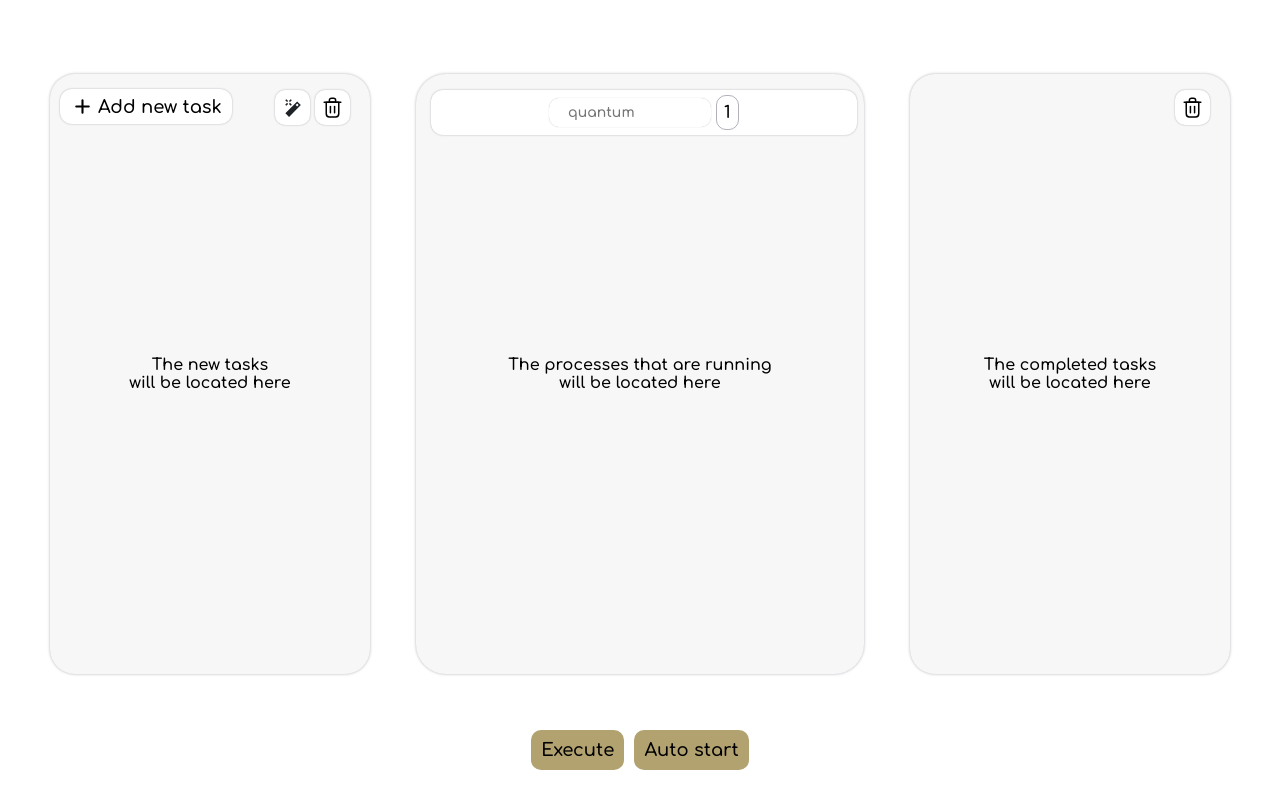
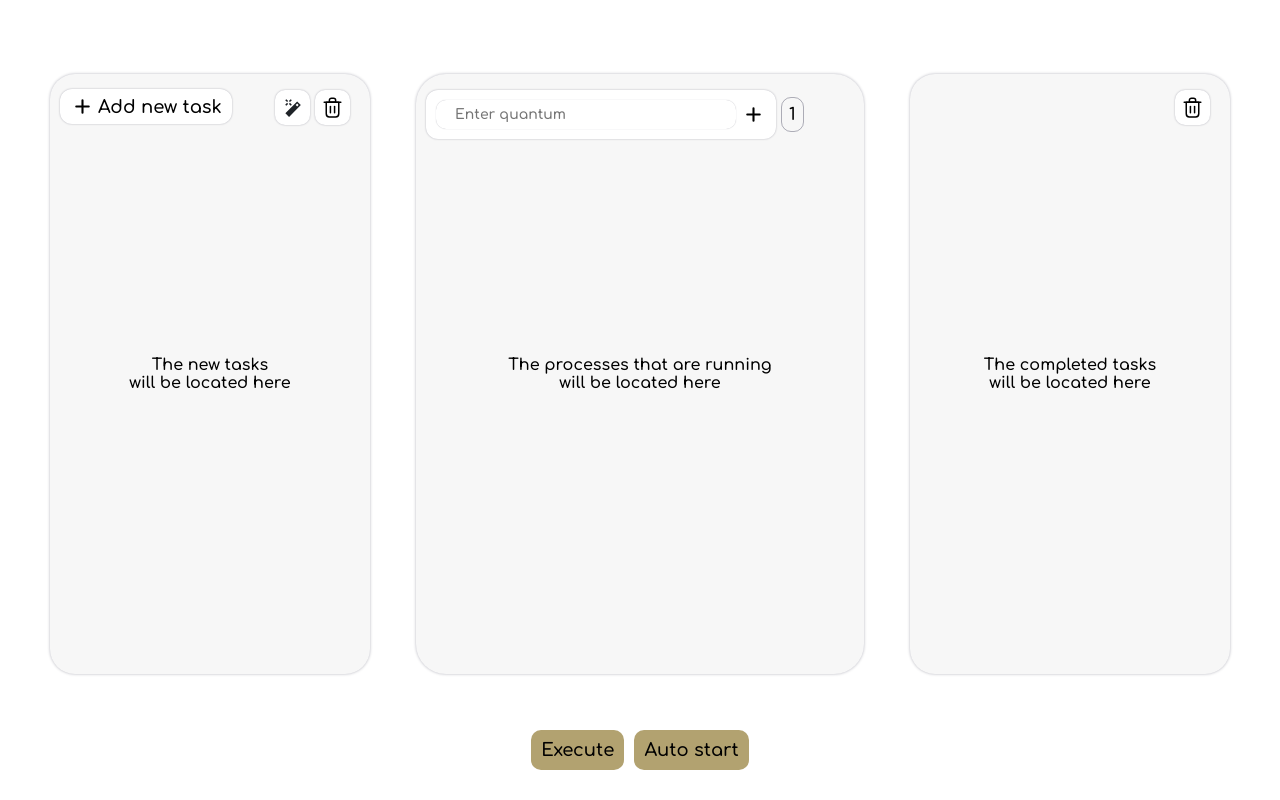
Before and after one commit to HuggySoul/os-task-manager-emulator, a React (Create React App) app: page / in a window 1280 px wide. Both pictures are taken after a click on the button "Set quantum". Built offline with nearby package versions, Linux system fonts and the light colour scheme.

Commit message:
feat: new remake

```diff
--- a/src/components/processList/processList.jsx
+++ b/src/components/processList/processList.jsx
@@ -3,12 +3,12 @@ import { ProgressBar } from "../progressBar/progressBar";
 import TasksStore from "../../store/taskStorage";
 import { useEffect, useState } from "react";
 import { observer } from "mobx-react-lite";
-import addIcon from "./assets/addIcon.svg";
+// import addIcon from "./assets/addIcon.svg";
 import { QuantumInput } from "../quantumInput/quantumInput";
 
 export const ProcessList = observer(() => {
 	const [isListEmpty, setIsListEmpty] = useState(true);
-	const [isAddingQuantum, setIsAddingQuantum] = useState(false);
+	// const [isAddingQuantum, setIsAddingQuantum] = useState(false);
 
 	useEffect(() => {
 		checkEmpty();
@@ -23,7 +23,7 @@ export const ProcessList = observer(() => {
 		<div className={st.processor}>
 			<div className={isListEmpty ? st.empty_List : st.list}>
 				<div className={st.topBtns}>
-					{!isAddingQuantum && (
+					{/* {!isAddingQuantum && (
 						<button
 							onClick={() => setIsAddingQuantum(!isAddingQuantum)}
 							className={st.addQuantumBtn}
@@ -31,9 +31,9 @@ export const ProcessList = observer(() => {
 							<img className={st.addIcon} src={addIcon} alt="Add quantum" />
 							<p>Set quantum</p>
 						</button>
-					)}
-					{isAddingQuantum && <QuantumInput setIsAddingQuantum={setIsAddingQuantum} />}
+					)} */}
 				</div>
+				<QuantumInput />
 				{isListEmpty ? (
 					<>
 						<p className={st.empty_txt}>The processes that are running</p>
--- a/src/components/processList/processList.module.css
+++ b/src/components/processList/processList.module.css
@@ -1,3 +1,8 @@
+.processor {
+	position: relative;
+	display: flex;
+	flex-direction: column;
+}
 .list {
 	display: flex;
 	flex-direction: column;
@@ -40,13 +45,7 @@
 	font-size: 20px;
 }
 
-.processor {
-	position: relative;
-	display: flex;
-	flex-direction: column;
-}
 .topBtns {
-	position: absolute;
 	display: flex;
 	width: 95%;
 	justify-content: flex-start;
@@ -55,7 +54,7 @@
 	left: 15px;
 }
 
-.addQuantumBtn {
+/* .addQuantumBtn {
 	display: flex;
 	gap: 3px;
 	color: var(--text-col);
@@ -68,11 +67,11 @@
 }
 .addQuantumBtn:hover {
 	scale: 1.03;
-}
+} */
 
-.addIcon {
+/* .addIcon {
 	width: 25px;
-}
+} */
 
 @media (max-width: 1330px) {
 	.empty_txt {
--- a/src/components/quantumInput/quantumInput.jsx
+++ b/src/components/quantumInput/quantumInput.jsx
@@ -1,12 +1,15 @@
 import st from "./quantumInput.module.css";
 import inputIcon from "./assets/inputIcon.svg";
+import addIcon from "./assets/addIcon.svg";
 import { useState, useEffect, useRef } from "react";
 import TasksStorage from "../../store/taskStorage";
 import { observer } from "mobx-react-lite";
 
-export const QuantumInput = observer(({ setIsAddingQuantum }) => {
+export const QuantumInput = observer(() => {
 	const [quantum, setQuantum] = useState(1);
 	const [attention, setAttention] = useState(false);
+	const [isAddingQuantum, setIsAddingQuantum] = useState(false);
+
 	const inputRef = useRef(null);
 
 	useEffect(() => {
@@ -49,15 +52,25 @@ export const QuantumInput = observer(({ setIsAddingQuantum }) => {
 
 	return (
 		<div className={st.quantum_block}>
+			<button
+				onClick={() => setIsAddingQuantum(true)}
+				className={isAddingQuantum ? st.editingBtnMode : st.addQuantumBtn}
+			>
+				{!isAddingQuantum && <p>Set quantum</p>}
+				{isAddingQuantum && (
 					<input
 						ref={inputRef}
 						type="number"
 						className={st.quantum_input}
-				placeholder="quantum"
+						placeholder="Enter quantum"
 						onChange={(e) => {
 							SetQuantum(Number(e.target.value));
 						}}
 					/>
+				)}
+				<img className={st.addIcon} src={addIcon} alt="Add quantum" />
+			</button>
+
 			{/* <button
 					onClick={() => {
 						setQuantumStorage();
--- a/src/components/quantumInput/quantumInput.module.css
+++ b/src/components/quantumInput/quantumInput.module.css
@@ -1,15 +1,14 @@
 .quantum_block {
 	display: flex;
 	gap: 5px;
-	justify-content: center;
+	justify-content: flex-start;
 	align-items: center;
-	position: relative;
+	position: absolute;
 	width: 100%;
-	background-color: var(--background-col);
-	box-shadow: 0 0 2px var(--secondary-col);
 	padding: 5px 10px;
 	border-radius: 12px;
 	z-index: 1;
+	top: 55px;
 }
 
 .quantum {
@@ -19,7 +18,7 @@
 }
 
 .quantum_input {
-	width: 40%;
+	width: 300px;
 	border-radius: 10px;
 	padding: 7px;
 	font-size: 14px;
@@ -29,6 +28,36 @@
 	box-shadow: 0 0 1px var(--secondary-col);
 }
 
+.addQuantumBtn {
+	display: flex;
+	gap: 3px;
+	color: var(--text-col);
+	align-items: center;
+	transition: scale 0.05s;
+	border-radius: 12px;
+	background-color: var(--background-col);
+	padding: 5px 10px;
+	box-shadow: 0 0 2px var(--secondary-col);
+}
+.editingBtnMode {
+	display: flex;
+	gap: 5px;
+	color: var(--text-col);
+	align-items: center;
+	transition: scale 0.05s;
+	border-radius: 12px;
+	background-color: var(--background-col);
+	padding: 10px 10px;
+	box-shadow: 0 0 2px var(--secondary-col);
+}
+
+.addQuantumBtn:hover {
+	scale: 1.03;
+}
+
+.addIcon {
+	width: 25px;
+}
 .txt {
 	font-family: "Comfortaa";
 	font-weight: 600;
```
Also changed, not shown: src/components/quantumInput/assets/addIcon.svg (renamed from src/components/processList/assets/addIcon.svg). Lines whose indentation alone changed are shown as unchanged.
